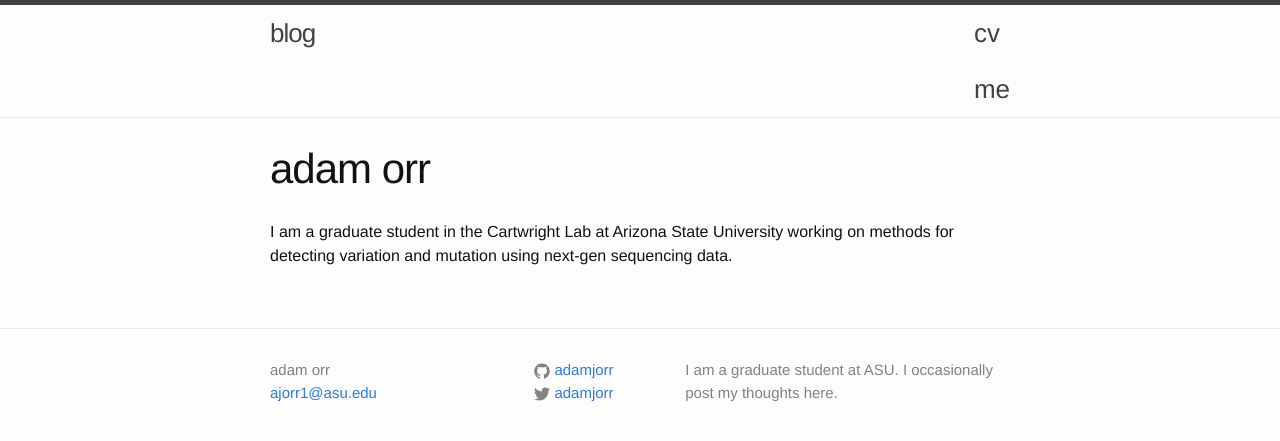
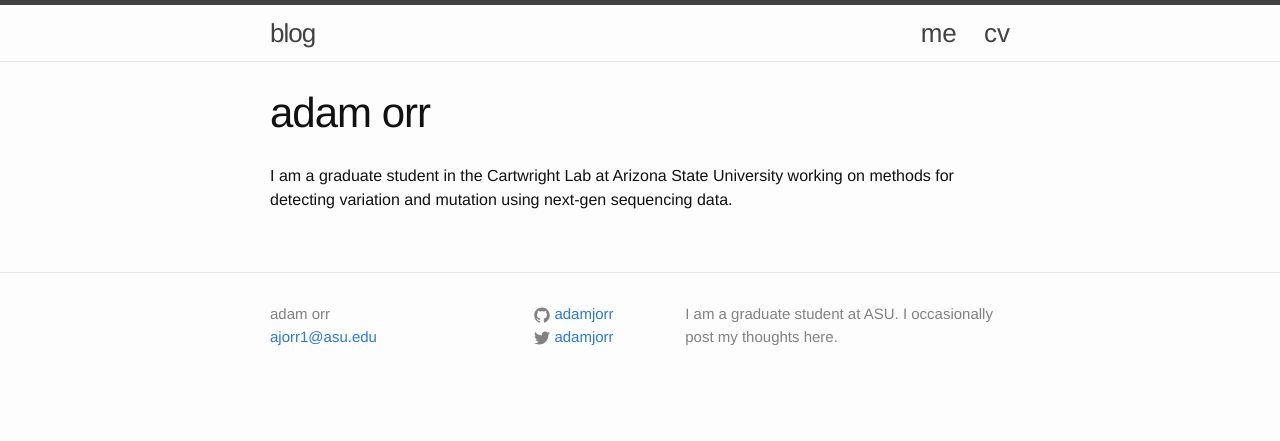
Before and after one commit to adamjorr/adamjorr.github.io, a Jekyll site: the page built from index.md, in a window 1280 px wide. Shown: the top 441 px of the page. Built offline with Jekyll 4.4.1, drawn with Linux system fonts in a browser that asks for light colours; nearby versions of some CDN libraries.

Commit message:
experiment with moving links

```diff
--- a/_includes/header.html
+++ b/_includes/header.html
@@ -14,12 +14,13 @@
       </a>
 
       <div class="trigger">
+        <a class="page-link" href="{{ site.baseurl }}/">me</a>
         <a class="page-link" href="{{ site.baseurl }}/assets/AdamOrr_CV.pdf">cv</a>
       </div>
 
-      <div class="trigger">
+<!--       <div class="trigger">
         <a class="page-link" href="{{ site.baseurl }}/">me</a>
-      </div>
+      </div> -->
     </nav>
 
   </div>
```
